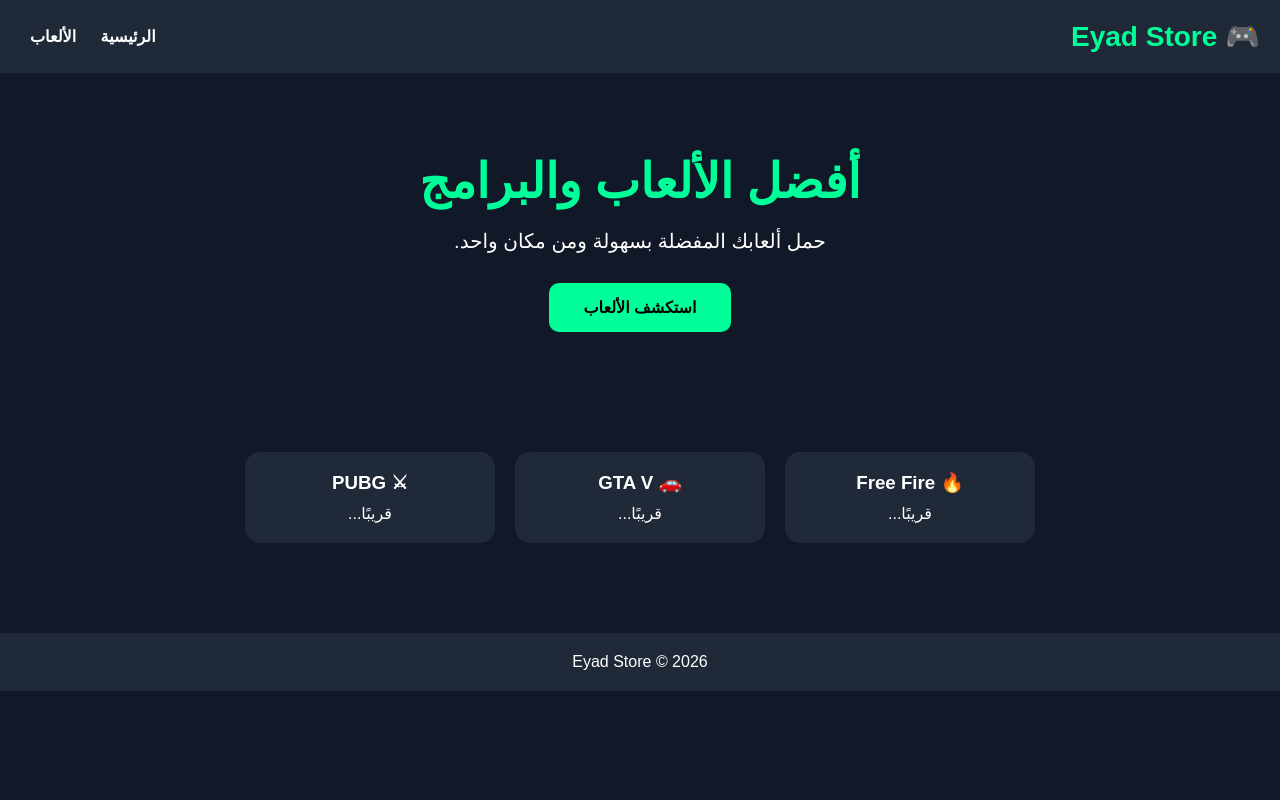
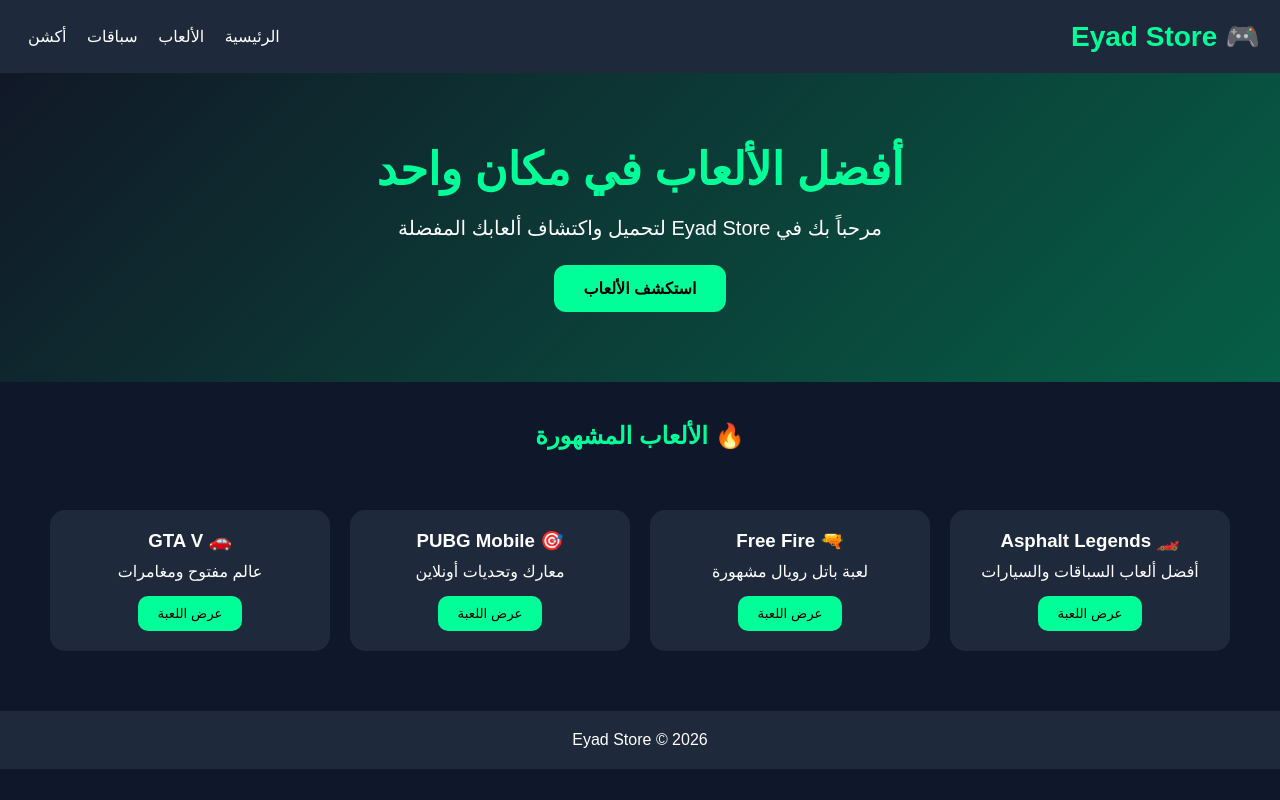
Before and after one commit to oody80582-beep/Eyad2025, a Flask app: page / in a window 1280 px wide. Run offline with Flask 3, Linux system fonts and the light colour scheme.

Commit message:
Complete new homepage

```diff
--- /dev/null
+++ b/static/css/style.css
@@ -0,0 +1,100 @@
+*{
+    margin:0;
+    padding:0;
+    box-sizing:border-box;
+    font-family:Arial,sans-serif;
+}
+
+body{
+    background:#0f172a;
+    color:white;
+}
+
+header{
+    background:#1e293b;
+    padding:20px;
+    display:flex;
+    justify-content:space-between;
+    align-items:center;
+}
+
+.logo{
+    font-size:28px;
+    font-weight:bold;
+    color:#00ff99;
+}
+
+nav a{
+    color:white;
+    text-decoration:none;
+    margin:0 8px;
+}
+
+.hero{
+    text-align:center;
+    padding:70px 20px;
+    background:linear-gradient(135deg,#111827,#065f46);
+}
+
+.hero h1{
+    font-size:45px;
+    color:#00ff99;
+}
+
+.hero p{
+    margin-top:20px;
+    font-size:20px;
+}
+
+.btn{
+    display:inline-block;
+    margin-top:25px;
+    padding:14px 30px;
+    background:#00ff99;
+    color:#000;
+    border-radius:12px;
+    text-decoration:none;
+    font-weight:bold;
+}
+
+.section-title{
+    text-align:center;
+    margin:40px;
+    color:#00ff99;
+}
+
+.cards{
+    display:flex;
+    flex-wrap:wrap;
+    justify-content:center;
+    gap:20px;
+    padding:20px;
+}
+
+.card{
+    width:280px;
+    background:#1e293b;
+    padding:20px;
+    border-radius:15px;
+    text-align:center;
+}
+
+.card h3{
+    margin-bottom:10px;
+}
+
+.card button{
+    margin-top:15px;
+    padding:10px 20px;
+    border:0;
+    border-radius:10px;
+    background:#00ff99;
+    cursor:pointer;
+}
+
+footer{
+    text-align:center;
+    padding:20px;
+    background:#1e293b;
+    margin-top:40px;
+}
--- a/templates/index.html
+++ b/templates/index.html
@@ -3,95 +3,10 @@
 <head>
 <meta charset="UTF-8">
 <meta name="viewport" content="width=device-width, initial-scale=1.0">
+
 <title>Eyad Store</title>
 
-<style>
-*{
-margin:0;
-padding:0;
-box-sizing:border-box;
-font-family:Arial,sans-serif;
-}
-
-body{
-background:#111827;
-color:white;
-}
-
-header{
-background:#1f2937;
-padding:20px;
-display:flex;
-justify-content:space-between;
-align-items:center;
-}
-
-.logo{
-font-size:28px;
-font-weight:bold;
-color:#00ff99;
-}
-
-nav a{
-color:white;
-text-decoration:none;
-margin:0 10px;
-font-weight:bold;
-}
-
-.hero{
-text-align:center;
-padding:80px 20px;
-}
-
-.hero h1{
-font-size:48px;
-color:#00ff99;
-}
-
-.hero p{
-margin-top:20px;
-font-size:20px;
-}
-
-.btn{
-display:inline-block;
-margin-top:30px;
-padding:15px 35px;
-background:#00ff99;
-color:black;
-text-decoration:none;
-font-weight:bold;
-border-radius:10px;
-}
-
-.games{
-display:flex;
-justify-content:center;
-gap:20px;
-flex-wrap:wrap;
-padding:40px;
-}
-
-.card{
-background:#1f2937;
-width:250px;
-border-radius:15px;
-padding:20px;
-text-align:center;
-}
-
-.card h3{
-margin-bottom:10px;
-}
-
-footer{
-text-align:center;
-padding:20px;
-background:#1f2937;
-margin-top:50px;
-}
-</style>
+<link rel="stylesheet" href="{{ url_for('static', filename='css/style.css') }}">
 
 </head>
 
@@ -106,38 +21,66 @@ margin-top:50px;
 <nav>
 <a href="/">الرئيسية</a>
 <a href="/games">الألعاب</a>
+<a href="#">سباقات</a>
+<a href="#">أكشن</a>
 </nav>
 
 </header>
 
+
 <section class="hero">
 
-<h1>أفضل الألعاب والبرامج</h1>
+<h1>أفضل الألعاب في مكان واحد</h1>
 
-<p>حمل ألعابك المفضلة بسهولة ومن مكان واحد.</p>
+<p>
+مرحباً بك في Eyad Store لتحميل واكتشاف ألعابك المفضلة
+</p>
 
-<a href="/games" class="btn">استكشف الألعاب</a>
+<a class="btn" href="/games">
+استكشف الألعاب
+</a>
 
 </section>
 
-<section class="games">
+
+<h2 class="section-title">
+🔥 الألعاب المشهورة
+</h2>
+
+
+<section class="cards">
+
 
 <div class="card">
-<h3>🔥 Free Fire</h3>
-<p>قريبًا...</p>
+<h3>🏎️ Asphalt Legends</h3>
+<p>أفضل ألعاب السباقات والسيارات</p>
+<button>عرض اللعبة</button>
 </div>
+
+
+<div class="card">
+<h3>🔫 Free Fire</h3>
+<p>لعبة باتل رويال مشهورة</p>
+<button>عرض اللعبة</button>
+</div>
+
+
+<div class="card">
+<h3>🎯 PUBG Mobile</h3>
+<p>معارك وتحديات أونلاين</p>
+<button>عرض اللعبة</button>
+</div>
+
 
 <div class="card">
 <h3>🚗 GTA V</h3>
-<p>قريبًا...</p>
+<p>عالم مفتوح ومغامرات</p>
+<button>عرض اللعبة</button>
 </div>
 
-<div class="card">
-<h3>⚔ PUBG</h3>
-<p>قريبًا...</p>
-</div>
 
 </section>
+
 
 <footer>
 
@@ -145,5 +88,6 @@ Eyad Store © 2026
 
 </footer>
 
+
 </body>
 </html>
```
